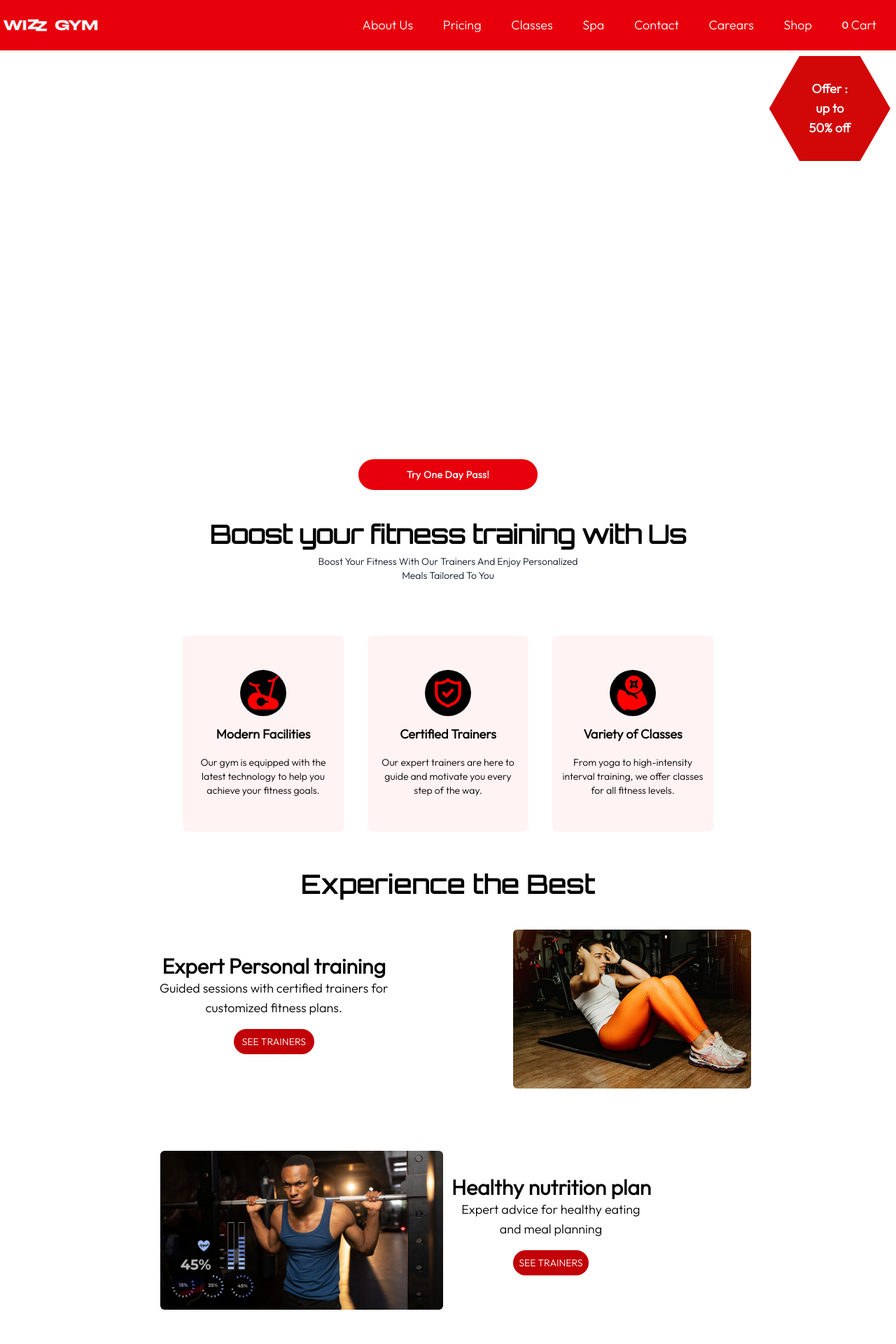
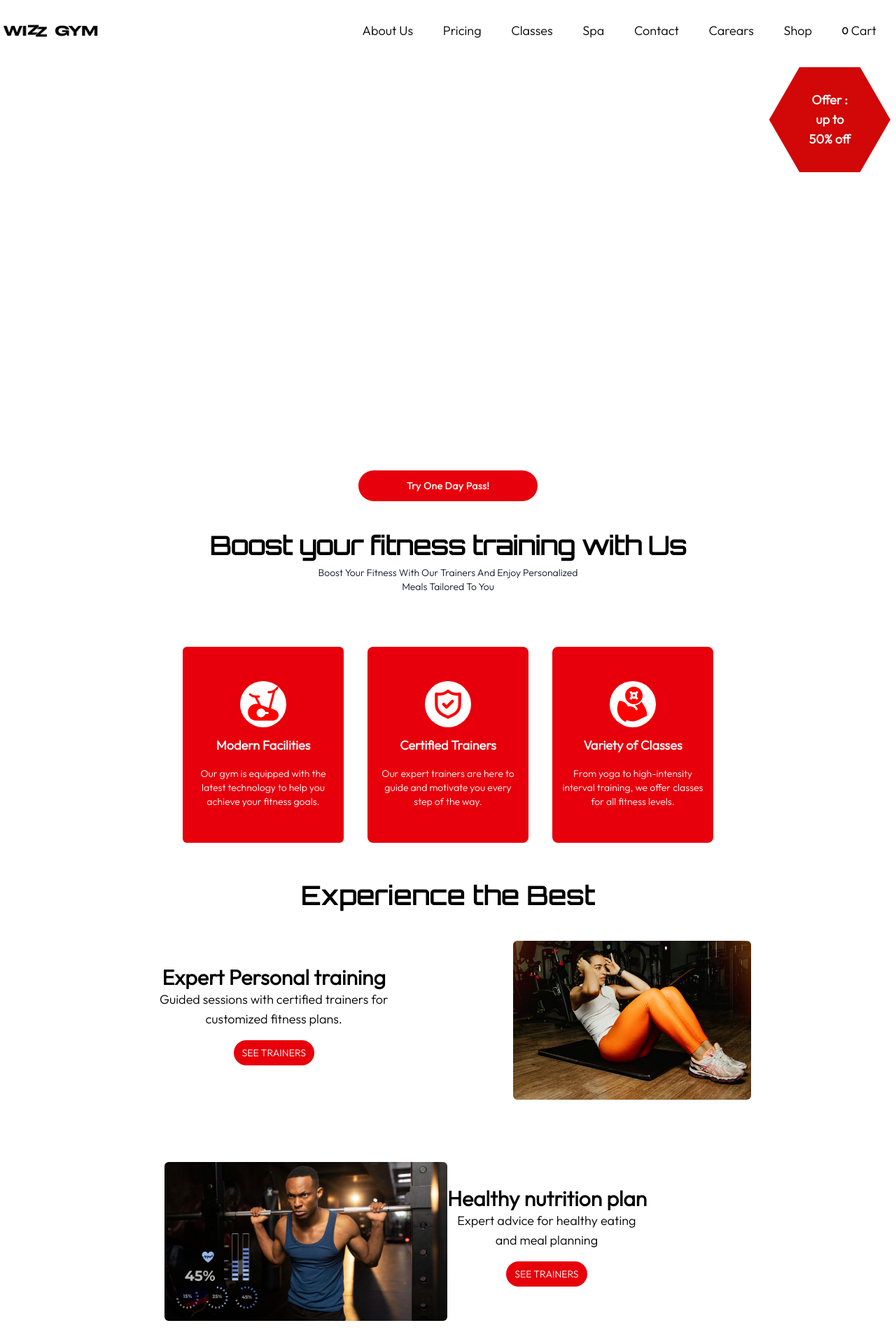
Before and after one commit to Shafiquedev256/gymwiz, a Next.js app: page / in a window 1280 px wide. Shown: the top 1920 px of the page at 70% size. Built offline with nearby package versions, Linux system fonts and the light colour scheme; a web font is replaced by a local one.

Commit message:
new update

```diff
--- a/src/app/components/features.tsx
+++ b/src/app/components/features.tsx
@@ -19,7 +19,7 @@
             <div className='md:w-[70%] flex md:justify-center md:items-center'>
               <Link
                 href='/classes'
-                className=' bg-red-700 px-3 w-fit hover:bg-red-500 text-white text-center rounded-full text-sm text-semibold p-2 my-2 md:m-4'
+                className=' bg-red-600 px-3 w-fit hover:bg-red-500 text-white text-center rounded-full text-sm text-semibold p-2 my-2 md:m-4'
               >
                 SEE TRAINERS
               </Link>
@@ -31,28 +31,28 @@
             className='h-[50%] md:h-[80%] rounded-md'
           />
         </div>
-        <div className='flex my-2 flex-row-reverse h-[200px] md:h-[300px] justify-between items-center p-2 fit bg-stripes bg-ground-stripes-red-600 from-red-50 rounded-md to-red-400'>
-          <div className='md:w-[70%] ml-3'>
+        <div className='flex my-2 flex-row-reverse md:flex-row h-[200px] md:h-[300px] justify-between items-center p-2 fit bg-stripes bg-ground-stripes-red-600 from-red-50 rounded-md to-red-400'>
+          <img
+            src='/digitalgym.jpg'
+            alt=''
+            className='h-[40%]  md:h-[80%] rounded-md'
+          />
+          <div className='w-[70%] md:w-3/4'>
             <h4 className=' md:w-[70%] md:text-center md:text-3xl text-lg font-semibold   md:whitespace-nowrap'>
               Healthy nutrition plan
             </h4>
             <p className='text-sm md:text-lg md:w-[70%] text-left md:text-center '>
               Expert advice for healthy eating and meal planning
             </p>
-            <div className='md:w-[70%] flex justify-center items-center'>
+            <div className='md:w-[70%] flex md:justify-center md:items-center'>
               <Link
                 href='/classes'
-                className=' bg-red-700 px-2 w-fit text-white text-center rounded-full text-sm text-semibold p-2 m-4'
+                className=' bg-red-600 px-3 w-fit hover:bg-red-500 text-white text-center rounded-full text-sm text-semibold p-2 my-2 md:m-4'
               >
                 SEE TRAINERS
               </Link>
             </div>
           </div>
-          <img
-            src='/digitalgym.jpg'
-            alt=''
-            className='h-[40%]  md:h-[80%] rounded-md'
-          />
         </div>
         <div className='flex my-2 flex-row h-[200px] md:h-[300px] justify-between items-center p-2 fit bg-stripes bg-ground-stripes-red-600 from-red-50 rounded-md to-red-400'>
           <div className='md:w-[70%]'>
@@ -62,10 +62,10 @@
             <p className='text-sm md:text-lg md:w-[70%] md:text-center '>
               Sessions for cardio , strength, and flexibility training.
             </p>
-            <div className='md:w-[70%] flex justify-center items-center'>
+            <div className='md:w-[70%] flex md:justify-center md:items-center'>
               <Link
                 href='/classes'
-                className=' bg-red-700 text-white text-center rounded-full text-sm text-semibold p-2 my-2  w-fit md:m-4'
+                className=' bg-red-600 px-3 w-fit hover:bg-red-500 text-white text-center rounded-full text-sm text-semibold p-2 my-2 md:m-4'
               >
                 SEE CLASSES
               </Link>
@@ -79,7 +79,7 @@
         </div>
       </div>
       <div className='flex justify-center items-center mb-4'>
-        <button className='w-fit rounded-full hover:bg-red-500 bg-red-700 text-white text-sm text-center text-semi-bold p-2 px-6'>
+        <button className='w-fit rounded-full hover:bg-red-500 bg-red-600 text-white text-sm text-center text-semi-bold p-2 px-6'>
           {" "}
           START NOW
         </button>
--- a/src/app/components/fivestars.tsx
+++ b/src/app/components/fivestars.tsx
@@ -1,7 +1,7 @@
 export const FiveStars = () => {
   return (
-    <div className='flex flex-row space-x-3 justify-center items-center'>
-      <svg fill='#d20707' width='20px' height='20px' viewBox='0 0 24 24'>
+    <div className='flex text-white flex-row space-x-3 justify-center items-center'>
+      <svg fill='currentColor' width='25px' height='25px' viewBox='0 0 24 24'>
         <g id='SVGRepo_bgCarrier' strokeWidth='0'></g>
         <g
           id='SVGRepo_tracerCarrier'
@@ -12,7 +12,7 @@
           <path d='M21.5,9.757l-5.278,4.354L17.871,21.5,12,17.278,6.129,21.5l1.649-7.389L2.5,9.757l6.333-.924L12,2.5l3.167,6.333Z'></path>
         </g>
       </svg>
-      <svg fill='#d20707' width='20px' height='20px' viewBox='0 0 24 24'>
+      <svg fill='currentColor' width='25px' height='25px' viewBox='0 0 24 24'>
         <g id='SVGRepo_bgCarrier' strokeWidth='0'></g>
         <g
           id='SVGRepo_tracerCarrier'
@@ -23,7 +23,7 @@
           <path d='M21.5,9.757l-5.278,4.354L17.871,21.5,12,17.278,6.129,21.5l1.649-7.389L2.5,9.757l6.333-.924L12,2.5l3.167,6.333Z'></path>
         </g>
       </svg>
-      <svg fill='#d20707' width='20px' height='20px' viewBox='0 0 24 24'>
+      <svg fill='currentColor' width='25px' height='25px' viewBox='0 0 24 24'>
         <g id='SVGRepo_bgCarrier' strokeWidth='0'></g>
         <g
           id='SVGRepo_tracerCarrier'
@@ -34,7 +34,7 @@
           <path d='M21.5,9.757l-5.278,4.354L17.871,21.5,12,17.278,6.129,21.5l1.649-7.389L2.5,9.757l6.333-.924L12,2.5l3.167,6.333Z'></path>
         </g>
       </svg>
-      <svg fill='#d20707' width='20px' height='20px' viewBox='0 0 24 24'>
+      <svg fill='currentColor' width='25px' height='25px' viewBox='0 0 24 24'>
         <g id='SVGRepo_bgCarrier' strokeWidth='0'></g>
         <g
           id='SVGRepo_tracerCarrier'
@@ -45,7 +45,7 @@
           <path d='M21.5,9.757l-5.278,4.354L17.871,21.5,12,17.278,6.129,21.5l1.649-7.389L2.5,9.757l6.333-.924L12,2.5l3.167,6.333Z'></path>
         </g>
       </svg>
-      <svg fill='#d20707' width='20px' height='20px' viewBox='0 0 24 24'>
+      <svg fill='currentColor' width='25px' height='25px' viewBox='0 0 24 24'>
         <g id='SVGRepo_bgCarrier' strokeWidth='0'></g>
         <g
           id='SVGRepo_tracerCarrier'
--- a/src/app/components/footer.tsx
+++ b/src/app/components/footer.tsx
@@ -4,7 +4,7 @@
 export const FooterSection = () => {
   return (
     <>
-      <footer className='bg-black  w-screen overflow-hidden'>
+      <footer className='bg-black pt-6 w-screen overflow-hidden'>
         <div>
           <div className='flex flex-col md:flex-row md:justify-evenly items-center justify-center'>
             <div className='hidden  md:flex md:flex-row md:items-center md:justify-center md:space-x-3'>
--- a/src/app/components/header.tsx
+++ b/src/app/components/header.tsx
@@ -9,6 +9,7 @@
   const [isOpen, setIsOpen] = useState(false);
   const [open, setOpen] = useState(false);
   const cartCount = useCartCount();
+  console.log(cartCount);
   const toggleMenu = () => {
     setIsOpen(!isOpen);
   };
@@ -16,21 +17,21 @@
   return (
     <>
       <section className='z-20 sticky top-0 left-0 w-[100%] '>
-        <div className='bg-red-600 flex flex-col  text-white'>
+        <div className='bg-white py-2 flex flex-col  text-black'>
           <div className='flex flex-row items-center justify-between pr-4 '>
             <Link href={"/"} className=' w-[30%]  md:w-2/6 '>
               <img
-                src='/wizzlogo.png'
+                src='/IMG-20250210-WA0000-removebg-preview.png'
                 alt='Wizz gym logo'
                 className='md:w-36 w-[100%]'
               />
             </Link>
 
-            <ul className='text-white font-medium lg:hidden space-x-2 flex flex-row justify-center items-center md:space-x-8'>
+            <ul className='text-red-600 font-medium lg:hidden space-x-2 flex flex-row justify-center items-center md:space-x-8'>
               {/** facebook  */}
 
               <li className='flex flex-row   items-center   lg:hover:underline lg:hover:text-black'>
-                <Link href={"/"} className='hover:text-red-600'>
+                <Link href={"/"} className='hover:text-black'>
                   <svg
                     width='23px'
                     height='23px'
@@ -59,7 +60,7 @@
                   href={
                     "https://www.instagram.com/kampalasitigym?utm_source=ig_web_button_share_sheet&igsh=ZDNlZDc0MzIxNw=="
                   }
-                  className='hover:text-red-600'
+                  className='hover:text-black'
                 >
                   <svg
                     fill='currentColor'
@@ -90,7 +91,7 @@
                   href={
                     "https://www.tiktok.com/@sitigym_?is_from_webapp=1&sender_device=pc"
                   }
-                  className='hover:text-red-600'
+                  className='hover:text-black'
                 >
                   <svg
                     width='28px'
@@ -110,7 +111,7 @@
               {/** whatsapp */}
 
               <li className='flex flex-row   items-center   lg:hover:underline lg:hover:text-black'>
-                <Link href={"/"} className='hover:text-red-600'>
+                <Link href={"/"} className='hover:text-black'>
                   <svg
                     fill='currentColor'
                     width='28px'
@@ -129,7 +130,7 @@
                 <li>
                   <Link
                     href={"/aboutus"}
-                    className={`${pathname === "/aboutus" ? " underline" : " "} hover:underline hover:text-red-500`}
+                    className={`${pathname === "/aboutus" ? " underline text-red-600" : " "} hover:underline hover:text-red-500`}
                   >
                     About Us
                   </Link>
@@ -137,7 +138,7 @@
                 <li>
                   <Link
                     href={"/pricing"}
-                    className={`${pathname === "/pricing" ? " underline" : " "} hover:underline`}
+                    className={`${pathname === "/pricing" ? " underline text-red-600" : " "} hover:underline`}
                   >
                     Pricing
                   </Link>
@@ -164,7 +165,7 @@
                 <li>
                   <Link
                     href={"/spa"}
-                    className={`${pathname === "/spa" ? " underline" : " "} hover:underline`}
+                    className={`${pathname === "/spa" ? " underline text-red-600" : " "} hover:underline`}
                   >
                     Spa
                   </Link>
@@ -172,7 +173,7 @@
                 <li>
                   <Link
                     href={"/contact"}
-                    className={` ${pathname === "/contact" ? " underline" : " "} hover:underline`}
+                    className={` ${pathname === "/contact" ? " underline text-red-600" : " "} hover:underline`}
                   >
                     Contact
                   </Link>
@@ -180,7 +181,7 @@
                 <li>
                   <Link
                     href={"/carears"}
-                    className={`${pathname === "/carears" ? " underline" : " "} hover:underline`}
+                    className={`${pathname === "/carears" ? " underline text-red-600" : " "} hover:underline`}
                   >
                     Carears
                   </Link>
@@ -188,7 +189,7 @@
                 <li>
                   <Link
                     href={"/shop"}
-                    className={` ${pathname === "/shop" ? " underline" : " "} hover:underline`}
+                    className={` ${pathname === "/shop" ? " underline text-red-600" : " "} hover:underline`}
                   >
                     Shop
                   </Link>
@@ -196,7 +197,7 @@
                 <li>
                   <Link
                     href={"/shop/cart"}
-                    className={`${pathname === "/shop/cart" ? " underline" : " "} hover:underline`}
+                    className={`${pathname === "/shop/cart" ? " underline text-red-600" : " "} hover:underline`}
                   >
                     <div className='flex flex-row space-x-1 items-center'>
                       <span className=' text-center font-bold text-sm'>
@@ -212,7 +213,7 @@
 
             <button
               onClick={toggleMenu}
-              className={`md:hidden focus:outline-none text-white `}
+              className={`md:hidden focus:outline-none text-black `}
             >
               <svg
                 className='w-6 h-6'
@@ -303,7 +304,7 @@
                     <Link
                       href={"/classes"}
                       onClick={() => setOpen(!open)}
-                      className=' w-screen whitespace-nowrap  text-center lg:w-fit hover:underline block active:text-red-600 focus:text-red-600 hover:text-red-600'
+                      className=' w-screen whitespace-nowrap  text-center lg:w-fit hover:underline block active:text-red-600 focus:text-red-600 hover:text-black'
                     >
                       Classes
                     </Link>
--- a/src/app/components/testimonial.tsx
+++ b/src/app/components/testimonial.tsx
@@ -56,7 +56,7 @@
           {testmonialel.map((test) => (
             <div
               key={test.message}
-              className='flex flex-row items-center text-black w-[333px] p-2 h-[222px] rounded-md bg-[#f4e1e12f]'
+              className='flex flex-row items-center text-white w-[333px] p-2 h-[222px] rounded-md bg-red-600'
             >
               <div className=''>
                 <div className=' rounded-md '>
@@ -70,7 +70,7 @@
                       />
                     </div>
                   </div>
-                  <p className='font-body text-sm p-2 text-black '>
+                  <p className='font-body text-sm p-2 text-white '>
                     {test.message}
                   </p>
                   <p className=' text-lg font-bold font-body tracking-wide'>
--- a/src/app/components/whyChooseUs.tsx
+++ b/src/app/components/whyChooseUs.tsx
@@ -11,9 +11,9 @@
         </p>
       </div>
       <div className='md:m-3 mx-2 grid grid-cols-2 grid-rows-2 md:flex md:flex-row md:space-x-5   md:justify-center py-8 gap-2.5 md:items-center '>
-        <div className='md:w-[230px] md:h-[280px] w-[150px] h-[290px] py-4 md:m-3 flex flex-col justify-center items-center rounded-md p-3 bg-[#ff37370f]'>
+        <div className='md:w-[230px] text-white md:h-[280px] w-[1fr] h-[290px] py-4 md:m-3 flex flex-col justify-center items-center rounded-md p-3 bg-red-600'>
           <div className='flex justify-center mb-3 mx-2 items-center'>
-            <span className='bg-black rounded-full justify-center items-center p-2'>
+            <span className='bg-white rounded-full justify-center items-center p-2'>
               <img src='/cycle.svg' alt='' />
             </span>
           </div>
@@ -28,9 +28,9 @@
             </p>
           </div>
         </div>
-        <div className='md:m-3 md:w-[230px] md:h-[280px] w-[150px] h-[290px] py-4 flex flex-col justify-center items-center rounded-lg p-3 bg-[#ff37370f]'>
+        <div className='md:m-3 md:w-[230px] md:h-[280px] w-[1fr] h-[290px] py-4 flex flex-col justify-center items-center rounded-lg p-3 bg-red-600 text-white'>
           <div className='flex justify-center mb-3 mx-2 items-center'>
-            <span className='bg-black rounded-full justify-center items-center p-2'>
+            <span className='bg-white rounded-full justify-center items-center p-2'>
               <svg
                 width='50px'
                 height='50px'
@@ -60,9 +60,9 @@
           </div>
         </div>
 
-        <div className='md:w-[230px] md:h-[280px] m-3 py-4 col-span-full flex flex-col justify-center items-center rounded-lg p-3 bg-[#ff37370f]'>
+        <div className='md:w-[230px] md:h-[280px] m-3 py-4 col-span-full flex flex-col justify-center items-center rounded-lg p-3 bg-red-600 text-white'>
           <div className='flex justify-center mb-3 mx-2 items-center'>
-            <span className='bg-black rounded-full justify-center items-center p-2'>
+            <span className='bg-white rounded-full justify-center items-center p-2'>
               <img src='/trainers.svg' alt='' />
             </span>
           </div>
--- a/src/app/page.tsx
+++ b/src/app/page.tsx
@@ -9,8 +9,9 @@
 
 export default function Home() {
   return (
+    <>
+      <HeaderSection />
       <section className='w-[100%] overflow-x-hidden bg-white text-black'>
-      <HeaderSection />
         <HeroSection />
         <WhyChooseUs />
         <OurFacilities />
@@ -33,7 +34,7 @@
               </p>
               <a
                 href='https://www.google.com/maps/dir//SitiGym+Mwanga+II+Rd+Kampala/@0.3039633,32.5699984,13z/data=!4m8!4m7!1m0!1m5!1m1!1s0x177dbd75455a4a39:0x79e240ed20b9021d!2m2!1d32.5699984!2d0.3039633?entry=ttu&g_ep=EgoyMDI0MDgyMS4wIKXMDSoASAFQAw%3D%3D'
-              className='bg-[#c40f0f] my-5 text-sm  text-center hover:bg-[#850b0b] text-white py-3 px-6 rounded-full '
+                className='bg-red-600 my-5 text-sm  text-center hover:bg-[#850b0b] text-white py-3 px-6 rounded-full '
               >
                 VISIT US NOW
               </a>
@@ -41,6 +42,14 @@
           </div>
         </section>
         <Testimonial />
+
+        <div className='md:h-[30%]'>
+          <iframe
+            src='https://www.google.com/maps/embed?pb=!1m18!1m12!1m3!1d3989.765779931804!2d32.60261527403775!3d0.29404126406153863!2m3!1f0!2f0!3f0!3m2!1i1024!2i768!4f13.1!3m3!1m2!1s0x177dbd39c034e6cb%3A0x967e07aca4b42153!2sWizz%20Gym!5e0!3m2!1sen!2sug!4v1744286971703!5m2!1sen!2sug'
+            className='w-full h-[30vh]'
+            loading='lazy'
+          ></iframe>
+        </div>
         <div className='w-screen overflow-hidden font-body'>
           <div className='md:hidden w-screen overflow-hidden bg-black py-3'>
             <div className='md:hidden  slide-track flex flex-row items-center justify-center'>
@@ -78,15 +87,8 @@
             </div>
           </div>
         </div>
-      <div className='md:h-[30%]'>
-        <iframe
-          src='https://www.google.com/maps/embed?pb=!1m18!1m12!1m3!1d3989.765779931804!2d32.60261527403775!3d0.29404126406153863!2m3!1f0!2f0!3f0!3m2!1i1024!2i768!4f13.1!3m3!1m2!1s0x177dbd39c034e6cb%3A0x967e07aca4b42153!2sWizz%20Gym!5e0!3m2!1sen!2sug!4v1744286971703!5m2!1sen!2sug'
-          className='w-full h-[30vh]'
-          loading='lazy'
-        ></iframe>
-      </div>
-
         <FooterSection />
       </section>
+    </>
   );
 }
```
Also changed, not shown: public/IMG-20250210-WA0000-removebg-preview.png (added). Lines whose indentation alone changed are shown as unchanged.
